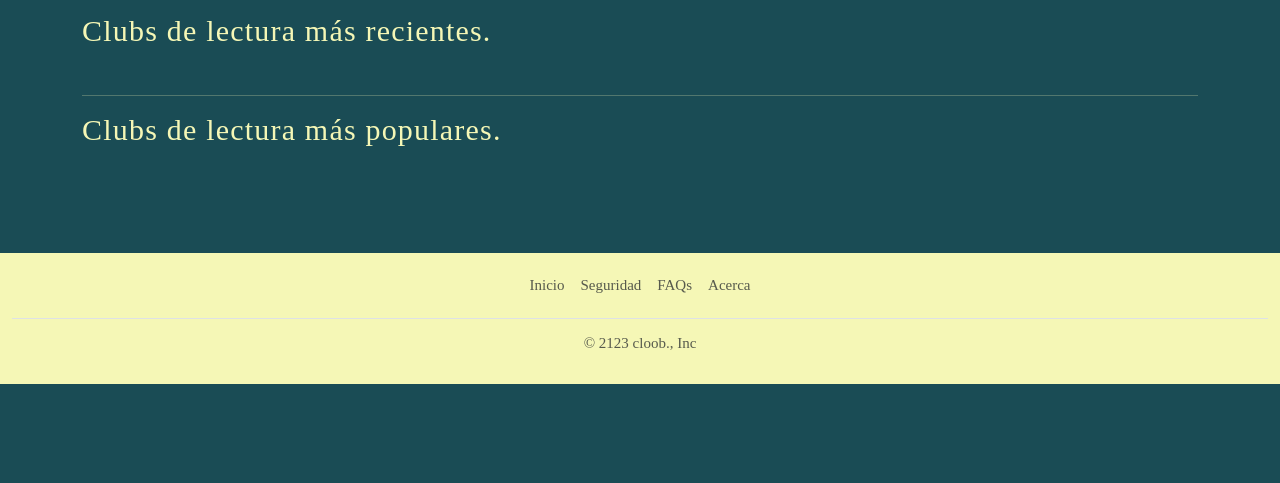
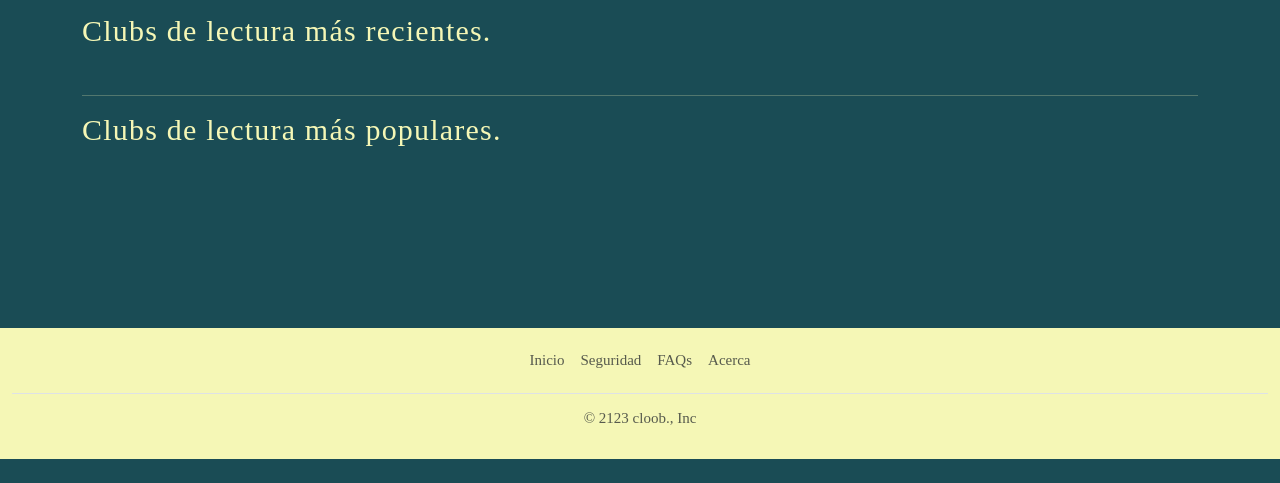
Before and after one commit to danisalo/cloob-virtual-book-club, a Node server app: page / in a window 1280 px wide. Shown: the part 612-1095 px from the top of the page. Before the commit the page ends 1020 px from the top, so only its background shows below. Run offline with Node 20, Linux system fonts and the light colour scheme; data that the repository does not hold is empty; some libraries are stand-ins or nearby versions; some web fonts are replaced.

Commit message:
pre-event merge

```diff
--- a/public/stylesheets/style.css
+++ b/public/stylesheets/style.css
@@ -106,6 +106,7 @@ h5 {
 }
 
 .footer {
-  margin-top: 5em;
+  color: #1A4C55;
+  margin-top: 10em;
   background-color: #F5F7B6;
 }
--- a/routes/index.routes.js
+++ b/routes/index.routes.js
@@ -8,7 +8,10 @@ const { currentUser, isLoggedIn, isLoggedOut, checkRole } = require('../middlewa
 
 router.get("/", (req, res, next) => {
 
-  const promises = [Cloob.find(), Cloob.find()]
+  const promises = [
+    Cloob.find().populate('host', '_id firstName lastName'),
+    Cloob.find().populate('host', '_id firstName lastName')
+  ]
 
   Promise
     .all(promises)
@@ -26,26 +29,6 @@ router.get("/", (req, res, next) => {
     })
     .catch(err => next(err))
 
-  // Cloob
-  //   .find()
-  //   .populate({
-  //     path: 'host',
-  //     select: '_id firstName lastName'
-  //   })
-  //   // .limit(4)
-  //   // .then(allCloobs => {
-  //   //   return popularCloobs = allCloobs.sort((a, b) => b.participants.length - a.participants.length)
-  //   // })
-  //   .then(allCloobs => {
-  //     recentCloobs = allCloobs.sort((a, b) => b.createdAt - a.createdAt)
-  //   })
-  //   .then(() => res.render('index', {
-  //     recentCloobs,
-  //     // popularCloobs,
-  //     isAdmin: req.session.currentUser?.role === 'ADMIN'
-  //   }))
-  //   .catch(err => next(err))
-
 })
 
 
```
